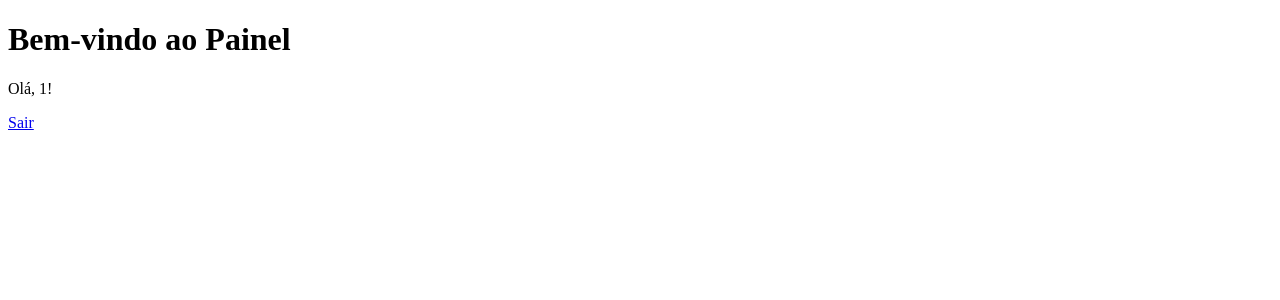
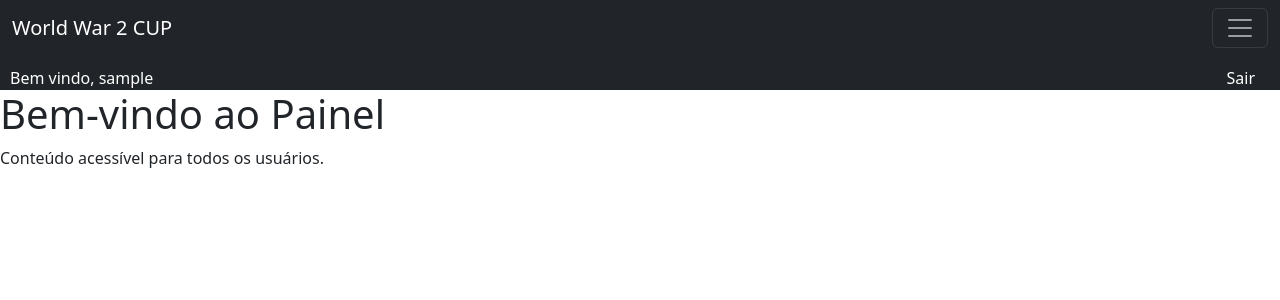
Before and after one commit to adrianomartiliano/WWC-php, a PHP site: page /painel.php in a window 1280 px wide. Shown: the top 300 px of the page. Run offline with PHP 8.4, Linux system fonts and the light colour scheme; the visitor is signed in with stand-in values (Sample User, id 1).

Commit message:
Ajustado o Login, Barra de Status de Login

```diff
--- a/components/menu.php
+++ b/components/menu.php
@@ -1,11 +1,20 @@
+<?php
+if (session_status() == PHP_SESSION_NONE) {
+  session_start();
+}
+?>
+
+<!DOCTYPE html>
+<html lang="pt-BR">
 <head>
     <meta charset="UTF-8">
     <meta name="viewport" content="width=device-width, initial-scale=1.0">
     <link href="https://cdn.jsdelivr.net/npm/bootstrap@5.3.3/dist/css/bootstrap.min.css" rel="stylesheet"
     integrity="sha384-QWTKZyjpPEjISv5WaRU9OFeRpok6YctnYmDr5pNlyT2bRjXh0JMhjY6hW+ALEwIH" crossorigin="anonymous">
+    <link rel="stylesheet" type="text/css" href="css/styles.css" />
     <title>WWC</title>
 </head>
-
+<body>
 <nav class="navbar navbar-dark bg-dark">
   <div class="container-fluid">
     <a class="navbar-brand" href="index.php">World War 2 CUP</a>
@@ -37,15 +46,45 @@
           <li class="nav-item">
             <a class="nav-link" href="torneios.php">Mural</a>
           </li>
-          <li class="nav-item">
-            <a class="nav-link" href="login.php">Login</a>
-          </li>
+          <?php if (isset($_SESSION['loggedin']) && $_SESSION['loggedin'] === true): ?>
+            <li class="nav-item">
+              <a class="nav-link" href="painel.php">Minha Conta</a>
+            </li>
+            <li class="nav-item">
+              <a class="nav-link" href="logout.php">Logout</a>
+            </li>
+          <?php else: ?>
+            <li class="nav-item">
+              <a class="nav-link" href="login.php">Login</a>
+            </li>
+          <?php endif; ?>
         </ul>
       </div>
     </div>
   </div>
 </nav>
-</nav>
 
 <script src="https://cdn.jsdelivr.net/npm/bootstrap@5.3.3/dist/js/bootstrap.bundle.min.js"
 integrity="sha384-YvpcrYf0tY3lHB60NNkmXc5s9fDVZLESaAA55NDzOxhy9GkcIdslK1eN7N6jIeHz" crossorigin="anonymous"></script>
+</body>
+</html>
+
+<!-- Barra com status de logado -->
+
+<?php
+    // Verifique se o usuário está logado
+    if(isset($_SESSION['loggedin']) && $_SESSION['loggedin'] === true){
+        $nickname = $_SESSION['nickname'];
+        echo "
+
+          <div id='barra_status_user'>
+            <div id='msg_bem_vindo'>
+              <span>Bem vindo, $nickname</span>
+            </div>
+            <div id='btn_logout'>
+              <a href='logout.php'>Sair</a>
+            </div>
+          </div>
+            ";
+    }
+?>
--- /dev/null
+++ b/css/barra_status_user.css
@@ -0,0 +1,17 @@
+#barra_status_user{
+    width: 100%;
+    background-color: rgb(33, 37, 41);
+    display: flex;
+    justify-content: space-between;
+    align-items:end;
+    padding: 10px 25px 0 10px;
+    color: white;
+}
+
+#btn_logout a{
+    text-decoration: none;
+    color: white;
+}
+#msg_bem_vindo p {
+    color: white;
+}
--- /dev/null
+++ b/css/styles.css
@@ -0,0 +1 @@
+@import url('barra_status_user.css'); /* Estilo da barra indicadora de logado e botão de logout */
--- a/painel.php
+++ b/painel.php
@@ -1,11 +1,19 @@
 <?php
-session_start();
+require 'components/menu.php';
+
+    if (session_status() == PHP_SESSION_NONE) {
+        session_start();
+    }
+
+// Verifique se o usuário está logado
 if (!isset($_SESSION['loggedin']) || $_SESSION['loggedin'] !== true) {
     header("Location: login.php");
-    exit();
+    exit;
 }
+
+// Obter o valor de admmaster da sessão
+$admmaster = isset($_SESSION['admmaster']) ? $_SESSION['admmaster'] : 'N';
 ?>
-
 <!DOCTYPE html>
 <html lang="pt-BR">
 <head>
@@ -15,7 +23,16 @@ if (!isset($_SESSION['loggedin']) || $_SESSION['loggedin'] !== true) {
 </head>
 <body>
     <h1>Bem-vindo ao Painel</h1>
-    <p>Olá, <?php echo $_SESSION['iduser']; ?>!</p>
-    <a href="logout.php">Sair</a>
+
+    <?php if ($admmaster === 'S'): ?>
+        <div class="viewer">
+            <h2>Admin Viewer</h2>
+            <p>Conteúdo restrito a administradores.</p>
+            <!-- Conteúdo adicional para administradores -->
+            <a href="add_cla.php">Adicionar Clã</a>
+        </div>
+    <?php endif; ?>
+
+    <p>Conteúdo acessível para todos os usuários.</p>
 </body>
 </html>
```
Also changed, not shown: add_cla.php (added, +32 -0 lines), process_add_cla.php (added, +50 -0 lines), process_login.php (+7 -8 lines), db/db.php (renamed from db.php).
